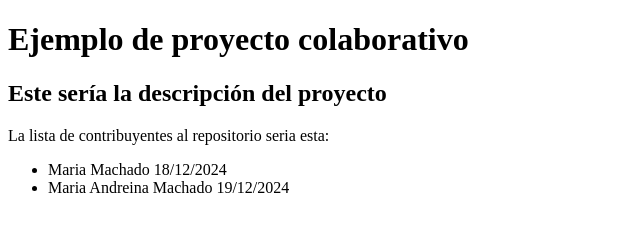
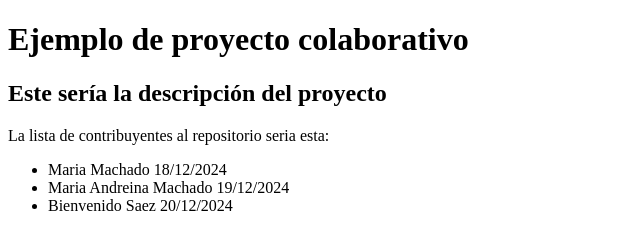
Before and after one commit to machadomw19/proyecto1, a plain HTML site: page index.html in a window 1280 px wide. Shown: the whole page, without its empty margins (0-640 px from the left). Drawn offline with Linux system fonts and the light colour scheme.

Commit message:
Update index.html
Añadiendo otro colaborador

```diff
--- a/index.html
+++ b/index.html
@@ -13,6 +13,7 @@
         <ul>
             <li> Maria Machado 18/12/2024</li>
             <li> Maria Andreina Machado 19/12/2024</li>
+            <li> Bienvenido Saez 20/12/2024</li>
     </header>
 
 </body>
```
